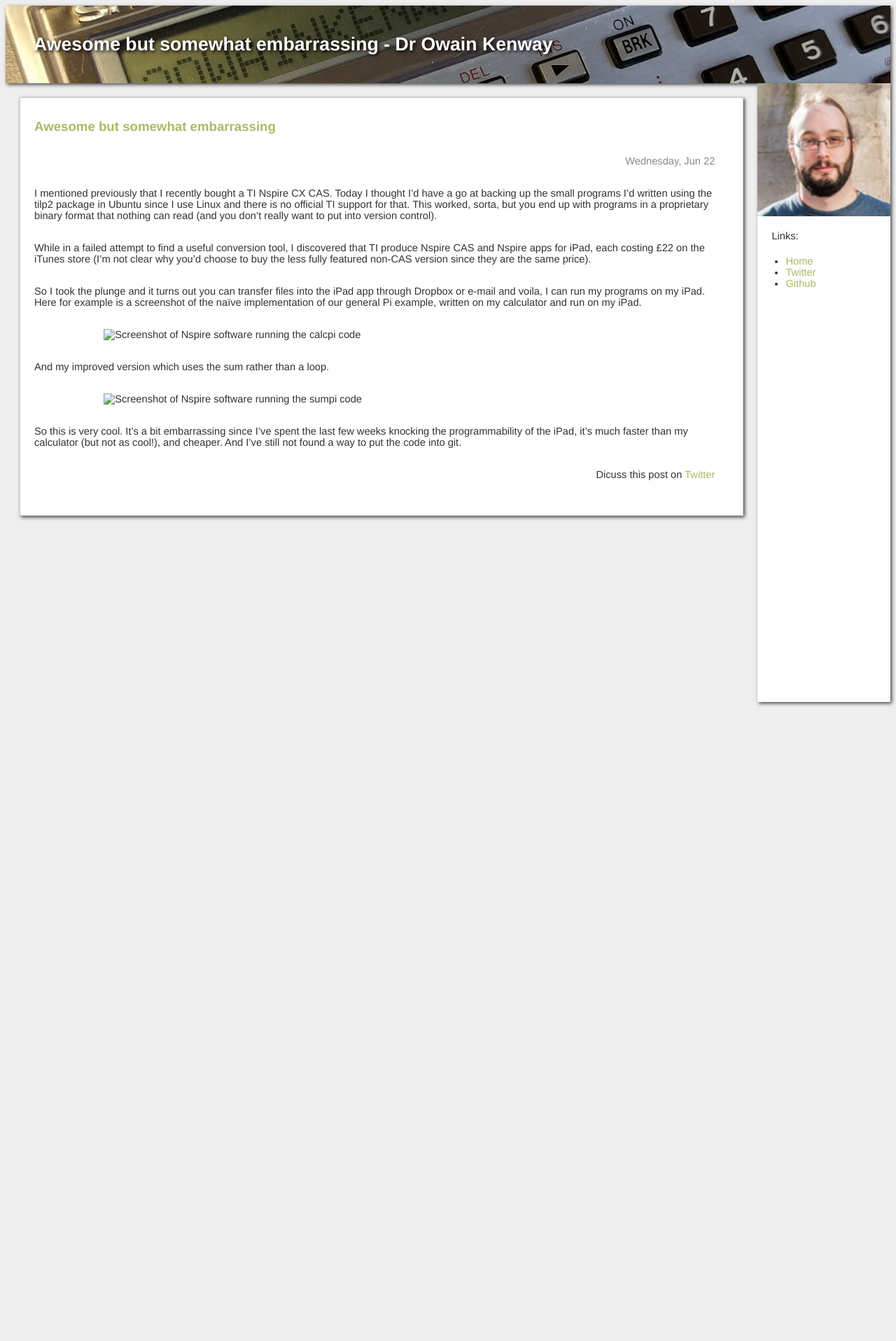
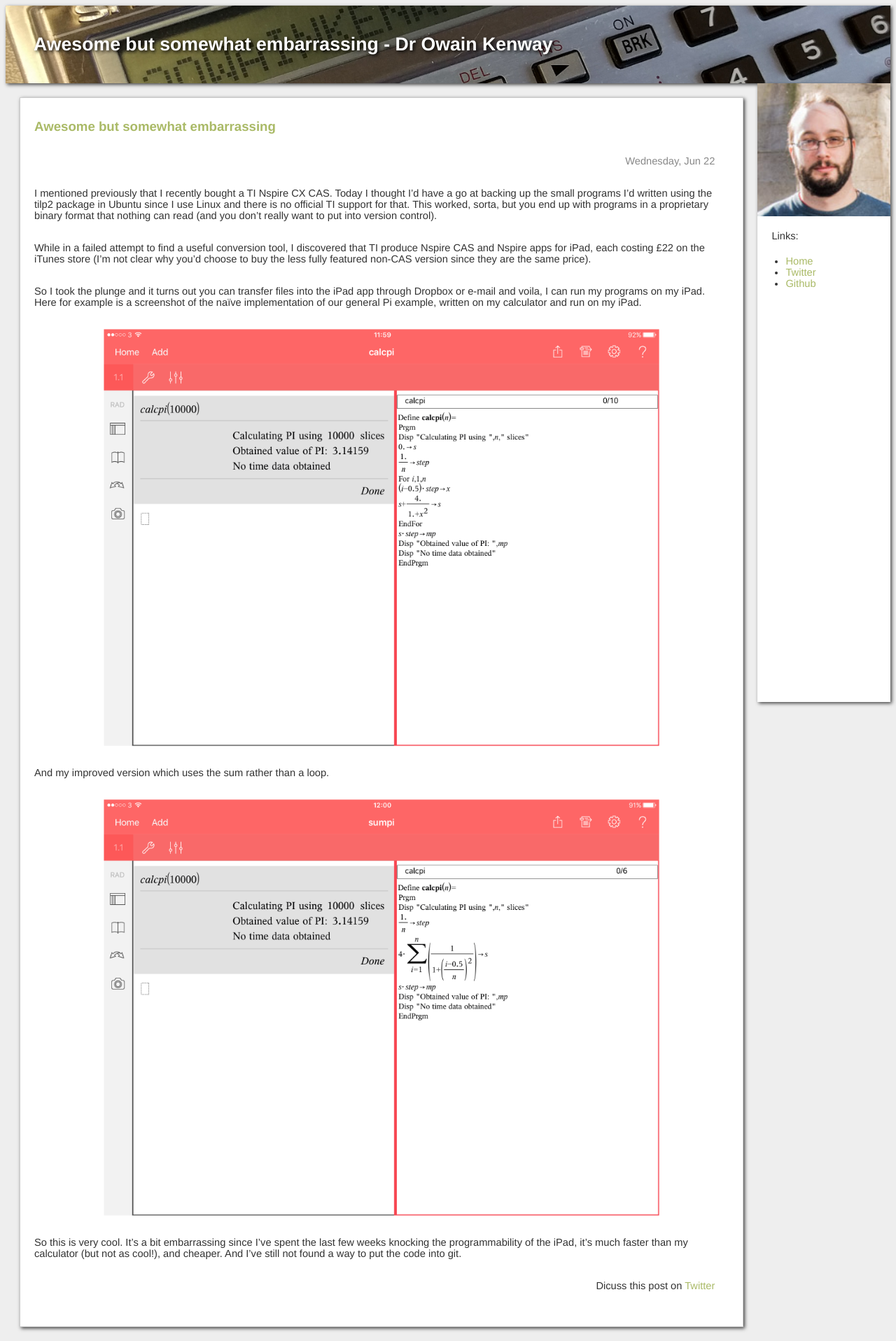
Before and after one commit to owainkenwayucl/owainkenwayucl.github.io, a Jekyll site: the page built from _posts/2016-06-22-Awesome.md, in a window 1280 px wide. Shown: the whole page at 70% size. Built offline with Jekyll 4.4.1, drawn with Linux system fonts in a browser that asks for light colours; before the commit the page ends 1031 px from its top, so only the background shows below that.

Commit message:
Update 2016-06-22-Awesome.md
Leading /

```diff
--- a/_posts/2016-06-22-Awesome.md
+++ b/_posts/2016-06-22-Awesome.md
@@ -9,10 +9,10 @@
 
 So I took the plunge and it turns out you can transfer files into the iPad app through Dropbox or e-mail and voila, I can run my programs on my iPad.  Here for example is a screenshot of the naïve implementation of our general Pi example, written on my calculator and run on my iPad.
 
-![Screenshot of Nspire software running the calcpi code](images/calcpi.png)
+![Screenshot of Nspire software running the calcpi code](/images/calcpi.png)
 
 And my improved version which uses the sum rather than a loop.
 
-![Screenshot of Nspire software running the sumpi code](images/sumpi.png)
+![Screenshot of Nspire software running the sumpi code](/images/sumpi.png)
 
 So this is very cool.  It's a bit embarrassing since I've spent the last few weeks knocking the programmability of the iPad, it's much faster than my calculator (but not as cool!), and cheaper. And I've still not found a way to put the code into git.
```
